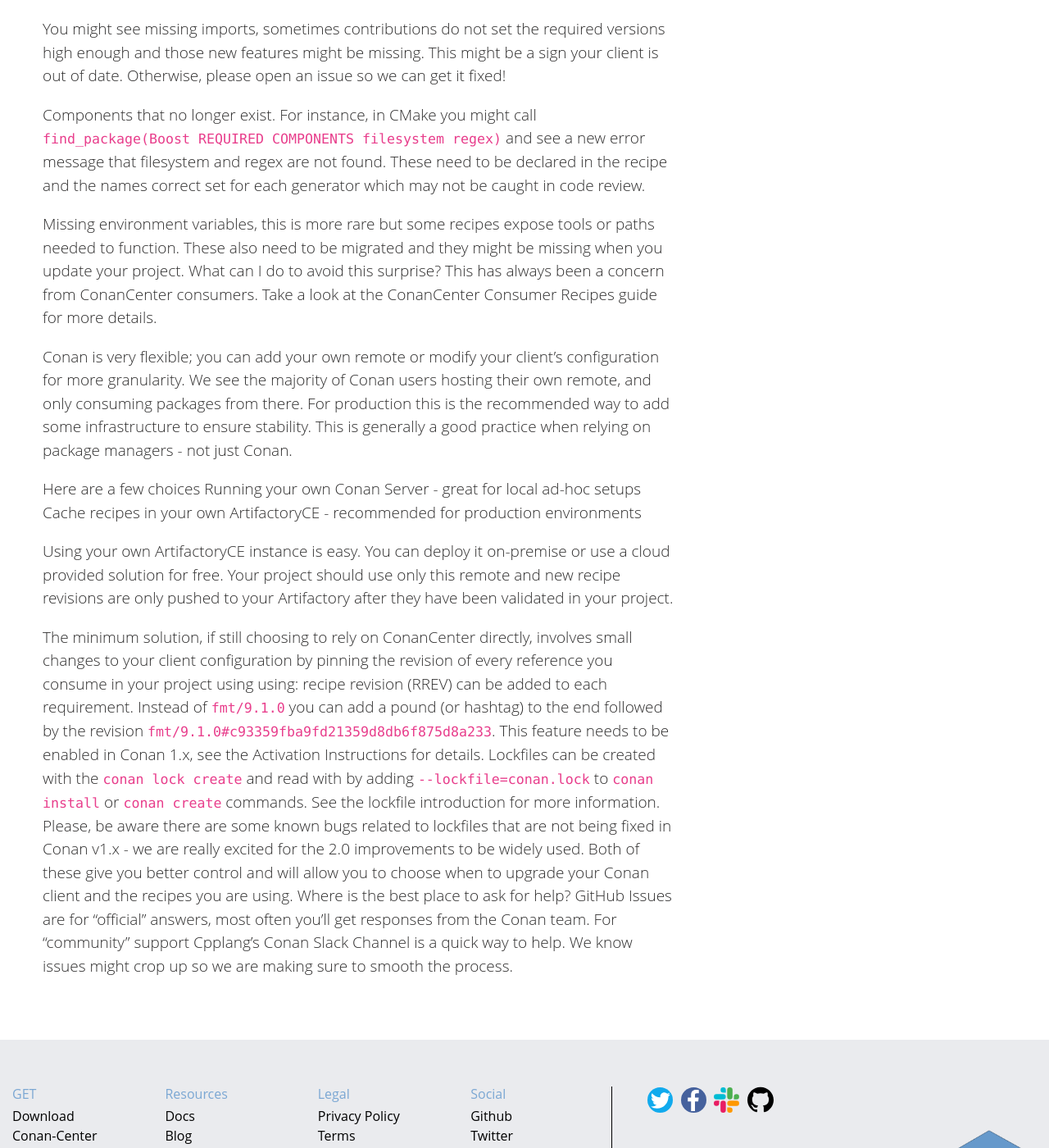
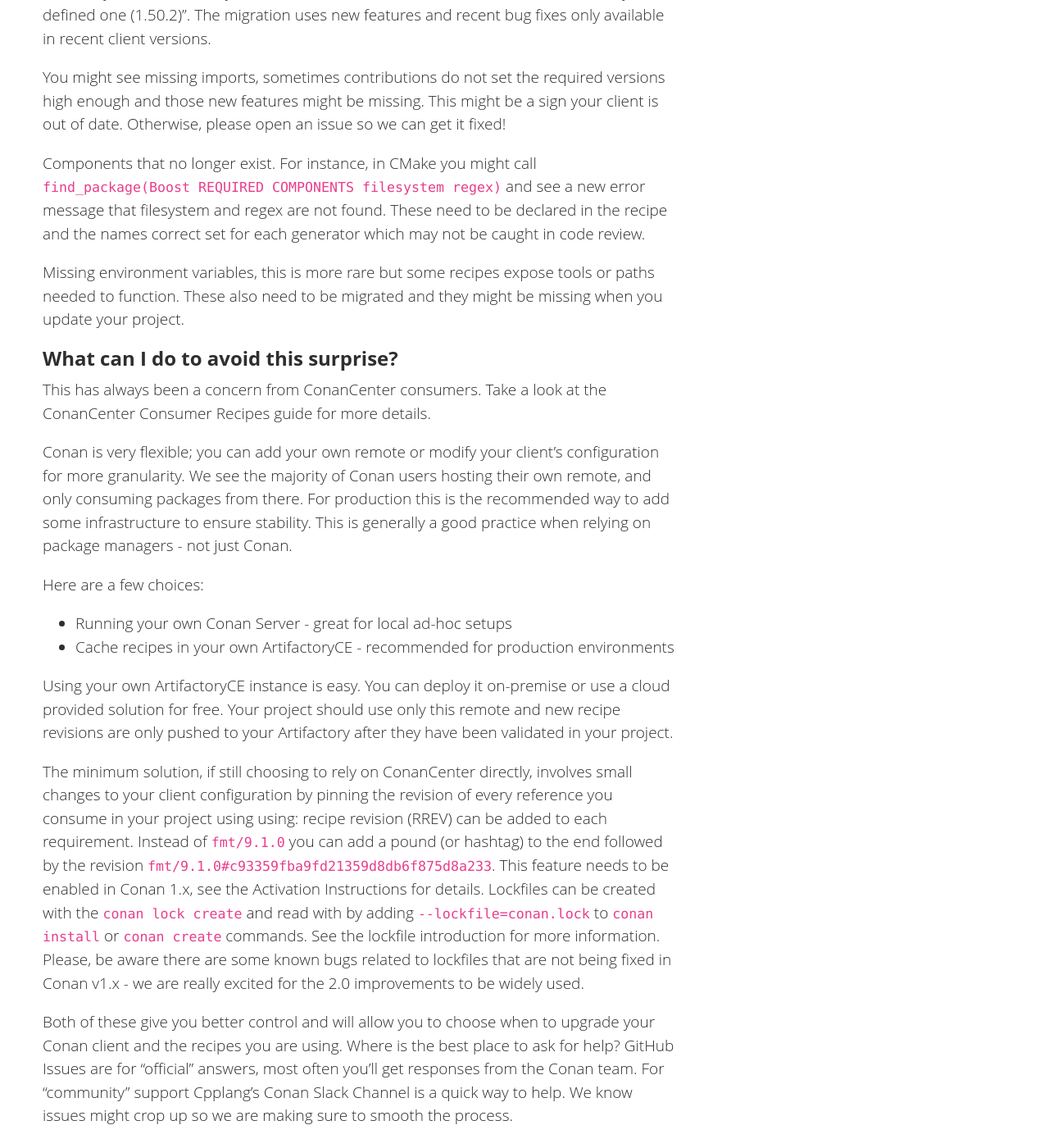
Before and after one commit to conan-io/conan-io.github.io, a Jekyll site: the page built from _posts/2022-09-01-consuming-recipes-during-migration-conancenter.markdown, in a window 1280 px wide and 1400 px high, scrolled down 1162 px. Shown: the whole window at 82% size. Built offline with Jekyll 4.4.1, drawn with Linux system fonts in a browser that asks for light colours; comment, search, counter and statistics services are not loaded; some of the changed text lies outside the part shown.

Commit message:
Update 2022-09-01-consuming-recipes-during-migration-conancenter.markdown

```diff
--- a/_posts/2022-09-01-consuming-recipes-during-migration-conancenter.markdown
+++ b/_posts/2022-09-01-consuming-recipes-during-migration-conancenter.markdown
@@ -32,11 +32,14 @@ By Christopher McArthur, Conan Developer Advocate; inspired by Eric Lemanissier,
 
 Conan 2.0 is coming and the community is pushing ahead. There’s been over 100 pull requests merged and you might see breaking changes!
 
-
+<p class="centered">
+    <img src="{{ site.url }}/assets/post_images/2022-09-01/conancenter-2-migration.png" align="center" alt="ConanCenter Pull Request Activity"/>
+</p>
 
 This graph shows the wave of new Pull Requests in the last two weeks. The community knocked out a new record for weekly Pull Requests. There were a staggering 314 open at one time, usually it’s ~140 for reference.
 
-Why are things changing?
+## Why are things changing?
+
 ConanCenter has always maintained recipes consumers need to have an up to date client for the best experience. The reason is there are constantly improvements and fixes being made, sometimes those require new Conan features to be possible. There are usually waves of new features, patches and fixes that allow for even better quality recipes.
 
 The Conan 2.0 beta is out and we, The Conan team and the Community, are making sure all the new features work - transparently - by testing it on the 1300+ recipes of open source projects that are available through ConanCenter. Details are in the 2.0 Road Map.
@@ -52,14 +55,16 @@ You might see missing imports, sometimes contributions do not set the required v
 Components that no longer exist. For instance, in CMake you might call ``find_package(Boost REQUIRED COMPONENTS filesystem regex)`` and see a new error message that filesystem and regex are not found. These need to be declared in the recipe and the names correct set for each generator which may not be caught in code review.
 
 Missing environment variables, this is more rare but some recipes expose tools or paths needed to function. These also need to be migrated and they might be missing when you update your project.
-What can I do to avoid this surprise?
+
+
+## What can I do to avoid this surprise?
 This has always been a concern from ConanCenter consumers. Take a look at the ConanCenter Consumer Recipes guide for more details.
 
 Conan is very flexible; you can add your own remote or modify your client’s configuration for more granularity. We see the majority of Conan users hosting their own remote, and only consuming packages from there. For production this is the recommended way to add some infrastructure to ensure stability. This is generally a good practice when relying on package managers - not just Conan.
 
- Here are a few choices
-Running your own Conan Server - great for local ad-hoc setups
-Cache recipes in your own ArtifactoryCE - recommended for production environments
+Here are a few choices:
+- Running your own Conan Server - great for local ad-hoc setups
+- Cache recipes in your own ArtifactoryCE - recommended for production environments
 
 Using your own ArtifactoryCE instance is easy. You can deploy it on-premise or use a cloud provided solution for free. Your project should use only this remote and new recipe revisions are only pushed to your Artifactory after they have been validated in your project.
 
@@ -67,6 +72,7 @@ The minimum solution, if still choosing to rely on ConanCenter directly, involve
 recipe revision (RREV) can be added to each requirement. Instead of ``fmt/9.1.0`` you can add a pound (or hashtag) to the end followed by the revision ``fmt/9.1.0#c93359fba9fd21359d8db6f875d8a233``. This feature needs to be enabled in Conan 1.x, see the Activation Instructions for details.
 Lockfiles can be created with the ``conan lock create`` and read with by adding `` --lockfile=conan.lock`` to ``conan install`` or ``conan create`` commands. See the lockfile introduction for more information.
 Please, be aware there are some known bugs related to lockfiles that are not being fixed in Conan v1.x - we are really excited for the 2.0 improvements to be widely used.
+
 Both of these give you better control and will allow you to choose when to upgrade your Conan client and the recipes you are using.
 Where is the best place to ask for help?
 GitHub Issues are for “official” answers, most often you’ll get responses from the Conan team. For “community” support Cpplang’s Conan Slack Channel is a quick way to help. We know issues might crop up so we are making sure to smooth the process.
```
